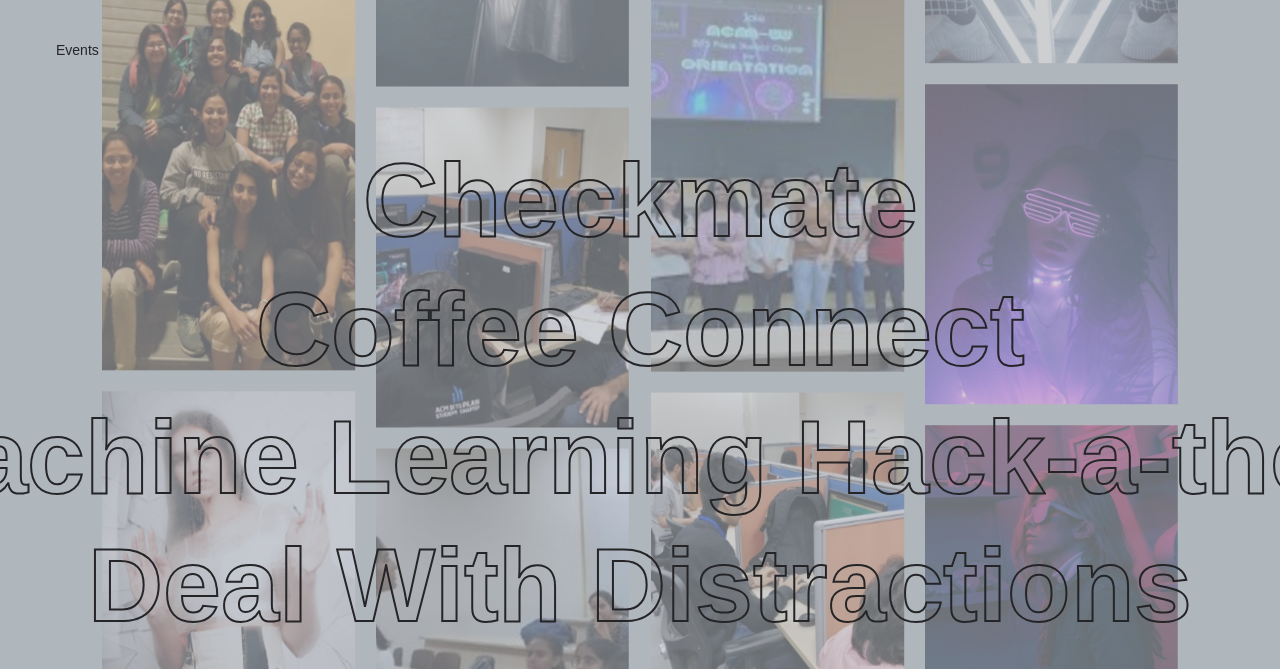
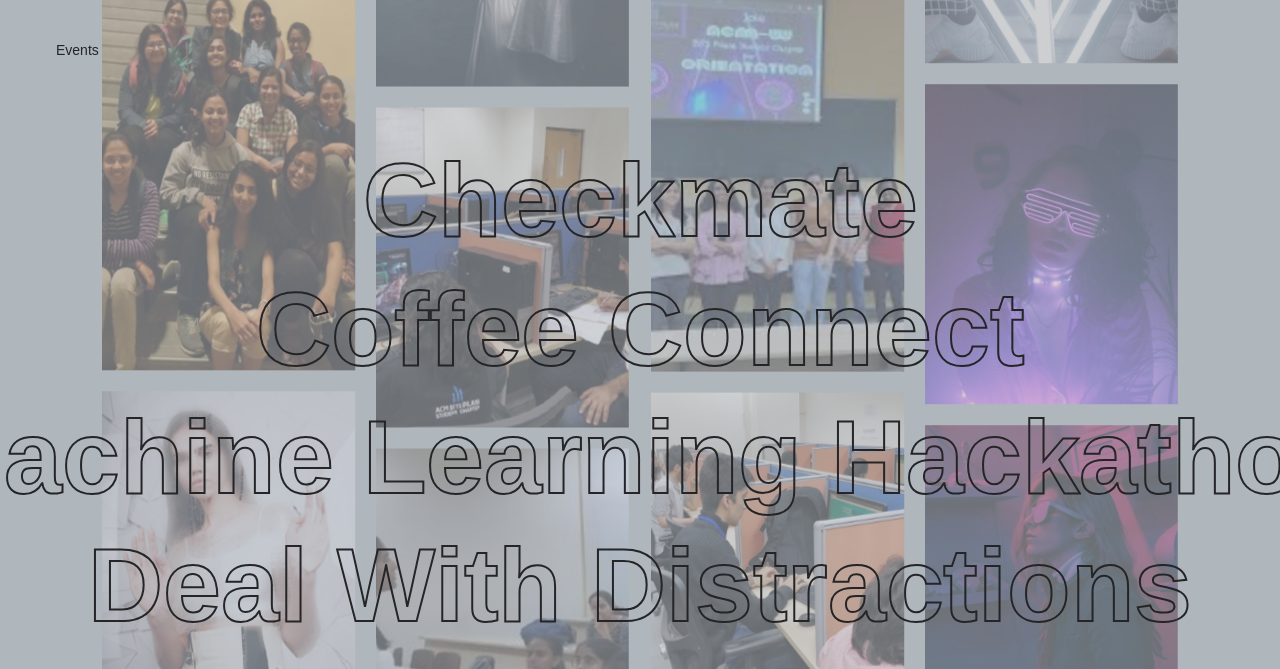
Before and after one commit to BitsACM-W/website, a plain HTML site: page eventspage/index.html in a window 1280 px wide. Shown: the top 669 px of the page. Drawn offline with Linux system fonts and the light colour scheme; a web font is replaced by a local one.

Commit message:
Update index.html

```diff
--- a/eventspage/index.html
+++ b/eventspage/index.html
@@ -131,7 +131,7 @@
 					<nav class="menu">
 						<a class="menu__item">Checkmate</a>
 						<a class="menu__item">Coffee Connect</a>
-						<a class="menu__item">Machine Learning Hack-a-thon</a>
+						<a class="menu__item">Machine Learning Hackathon</a>
 						<a class="menu__item">Deal With Distractions</a>
 					</nav>
 				</div><!--/content--move-->
```
